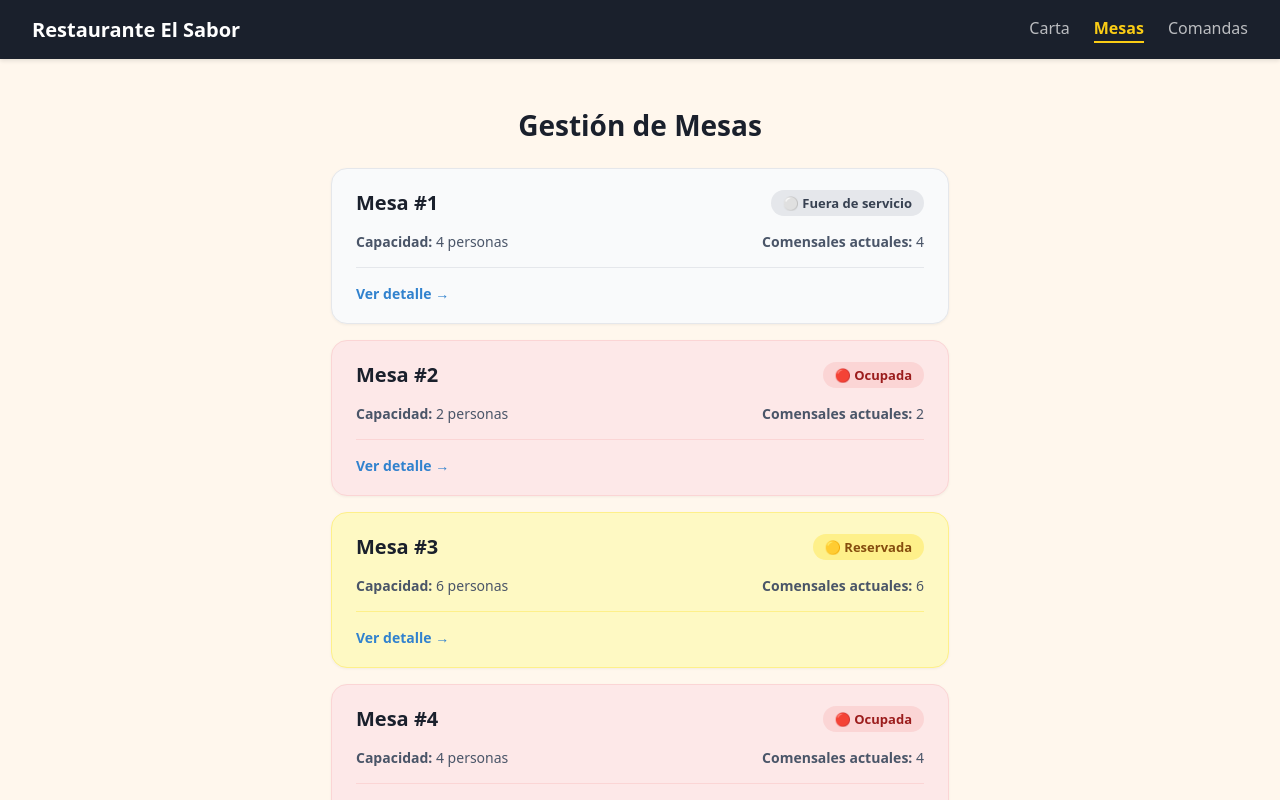
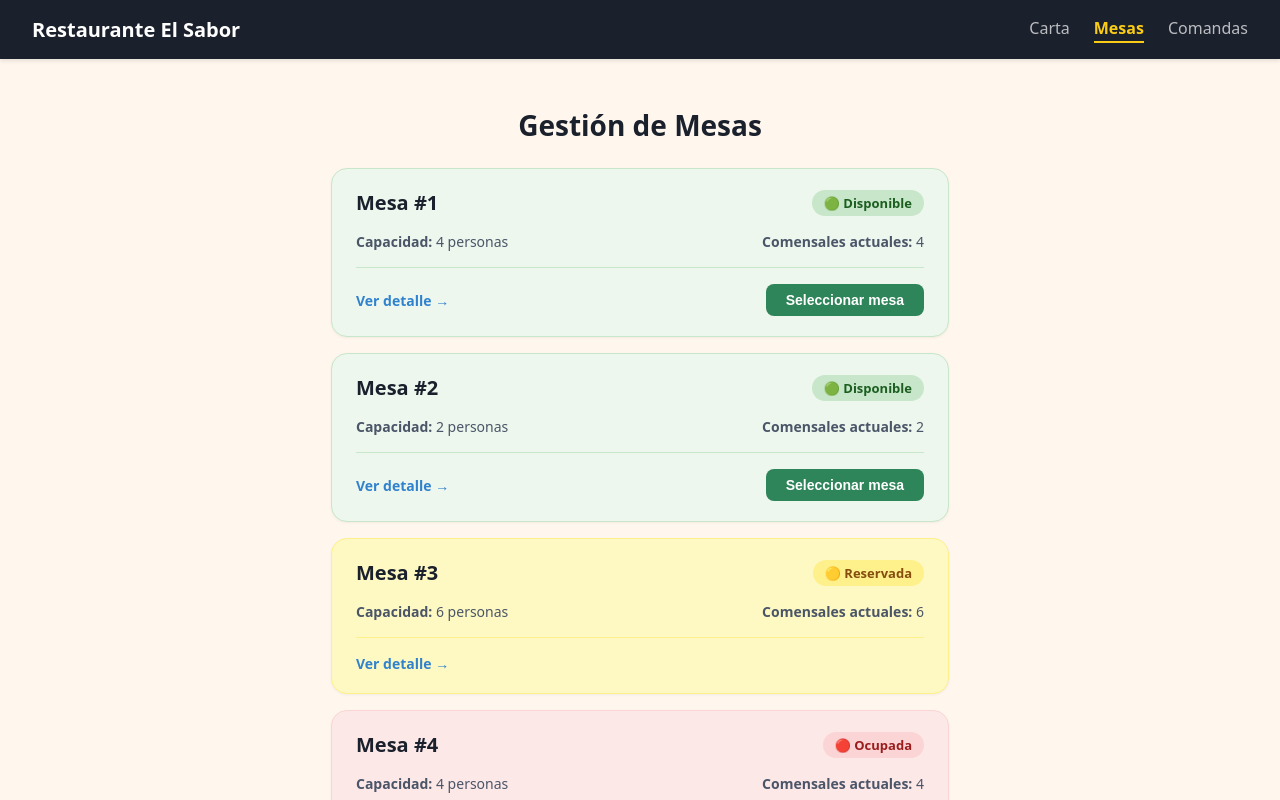
Before and after one commit to rp-software1/LAB-SALA-6, a React (Vite) app in the folder restaurante-frontend/: page /mesas in a window 1280 px wide. Shown: the top 800 px of the page. Built offline with nearby package versions, Linux system fonts and the light colour scheme; no server answers.

Commit message:
Las predicciones se agregaron correctamente

```diff
--- a/restaurante-frontend/src/data/mesas.mock.js
+++ b/restaurante-frontend/src/data/mesas.mock.js
@@ -3,15 +3,15 @@ export const mesasMock = [
     id: 1,
     numero: 1,
     capacidad: 4,
-    estado: "fuera_servicio",
+    estado: "disponible",
     comensales: 0,
   },
   {
     id: 2,
     numero: 2,
     capacidad: 2,
-    estado: "ocupada",
-    comensales: 2,
+    estado: "disponible",
+    comensales: 0,
   },
   {
     id: 3,
```
Also changed, not shown: restaurante-frontend/src/pages/MesasPage.tsx (+4 -7 lines).
